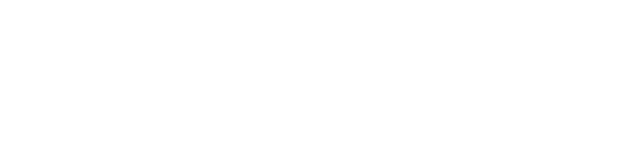
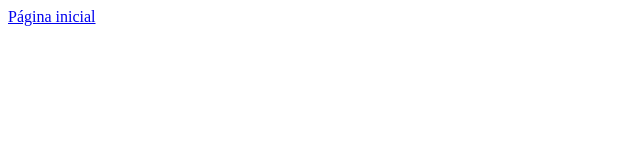
Before and after one commit to Camila-Inocencio/Exerc-cioPW2022FATEC1DS, a plain HTML site: page exercicio1.html in a window 1280 px wide. Shown: the whole page, without its empty margins (0-640 px from the left). Drawn offline with Linux system fonts and the light colour scheme.

Commit message:
nova pasta

```diff
--- a/exercicio1.html
+++ b/exercicio1.html
@@ -7,6 +7,6 @@
     <title>Document</title>
 </head>
 <body>
-
+    <a href="/index.html"> Página inicial</a>
 </body>
 </html>
```
